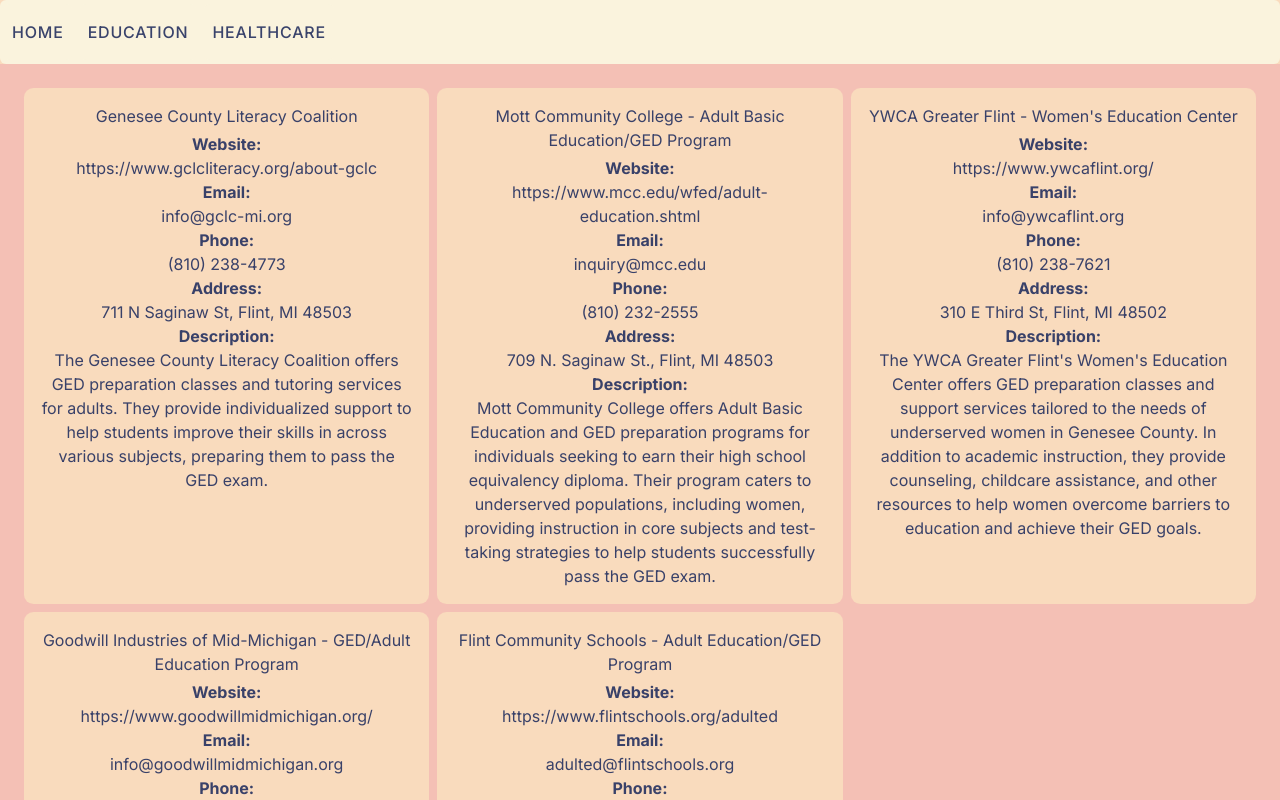
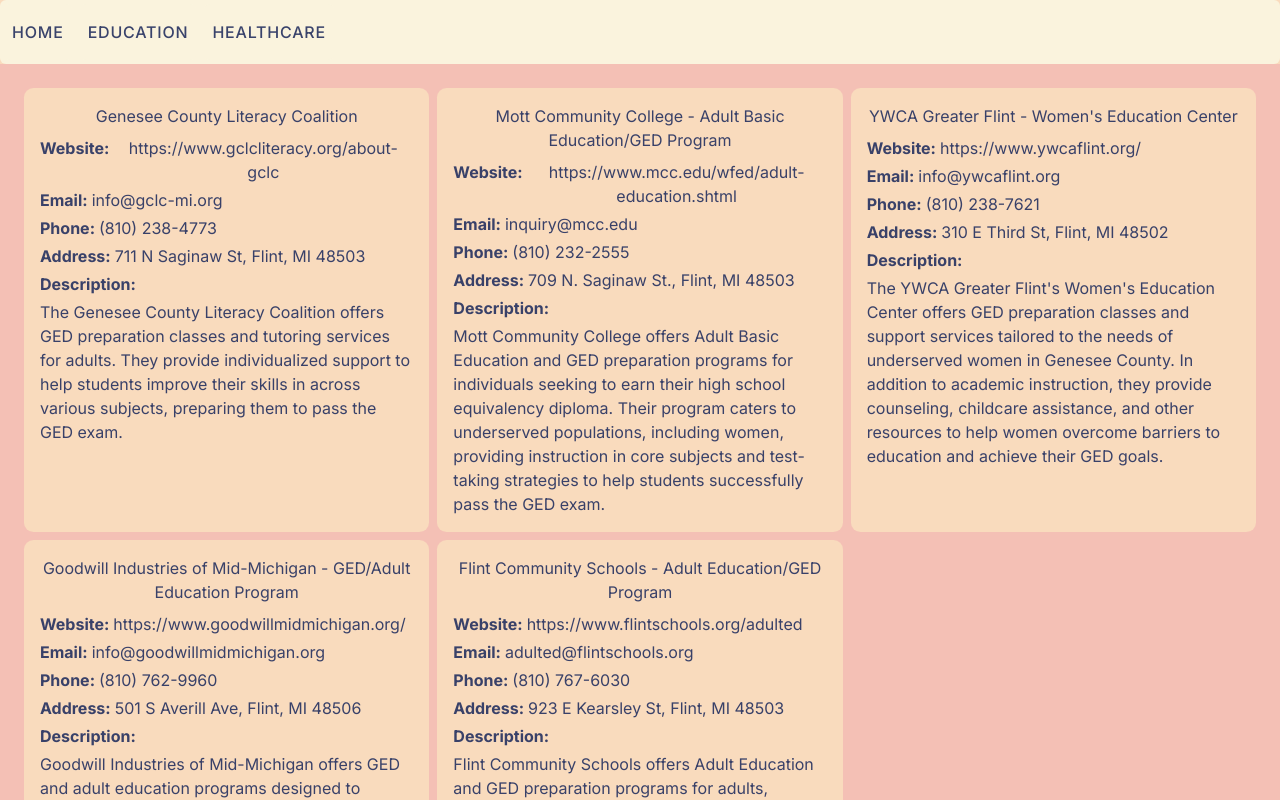
Before and after one commit to YouGuavas/gencowomen, a Next.js app: page /education/ged in a window 1280 px wide. Shown: the top 800 px of the page. Built offline with nearby package versions, Linux system fonts and the light colour scheme.

Commit message:
Adjust links

```diff
--- a/components/NavigationLink.tsx
+++ b/components/NavigationLink.tsx
@@ -14,7 +14,7 @@
 	return (
 		<>
 			<Link
-				className={`${styles.link} background-2 color-7 flex flex-col `}
+				className={`${styles.link} background-2 color-7 flex flex-col content-center`}
 				href={url ? url.toString() : 'error'}
 			>
 				{renderLinks()}
--- a/components/ResourceLink.tsx
+++ b/components/ResourceLink.tsx
@@ -14,12 +14,21 @@
 			return Object.entries(props).map(([prop, value], index) => {
 				if (prop !== 'title' && prop !== 'id') {
 					prop === 'url' ? (prop = 'website') : null;
-					return (
-						<li key={index}>
-							<strong className="capitalize">{`${prop}: `}</strong>
-							<p>{value}</p>
-						</li>
-					);
+					if (prop !== 'description') {
+						return (
+							<li key={index} className="flex gap-1">
+								<strong className="capitalize">{`${prop}: `}</strong>
+								<p>{value}</p>
+							</li>
+						);
+					} else {
+						return (
+							<li key={index} className="flex flex-col text-left gap-1">
+								<strong className="capitalize">{`${prop}: `}</strong>
+								<p>{value}</p>
+							</li>
+						);
+					}
 				}
 			});
 		} else {
@@ -29,11 +38,11 @@
 	return (
 		<>
 			<Link
-				className={`${styles.link} col-span-1 background-2 color-7 flex flex-col gap-1`}
+				className={`${styles.link} col-span-1 background-2 color-7 flex flex-col gap-2`}
 				href={url ? url.toString() : 'error'}
 			>
 				<h2>{title}</h2>
-				<ul>{renderProps()}</ul>
+				<ul className="flex flex-col gap-1">{renderProps()}</ul>
 			</Link>
 		</>
 	);
```
